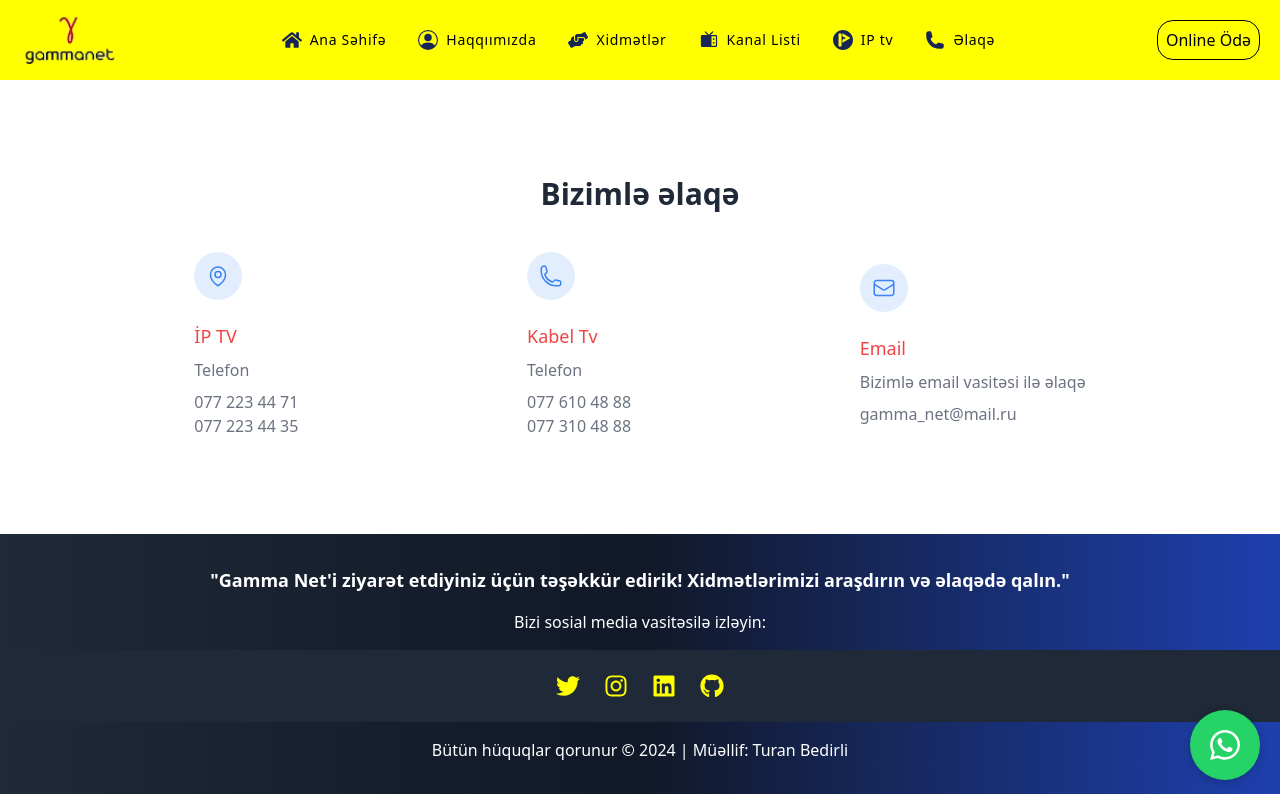
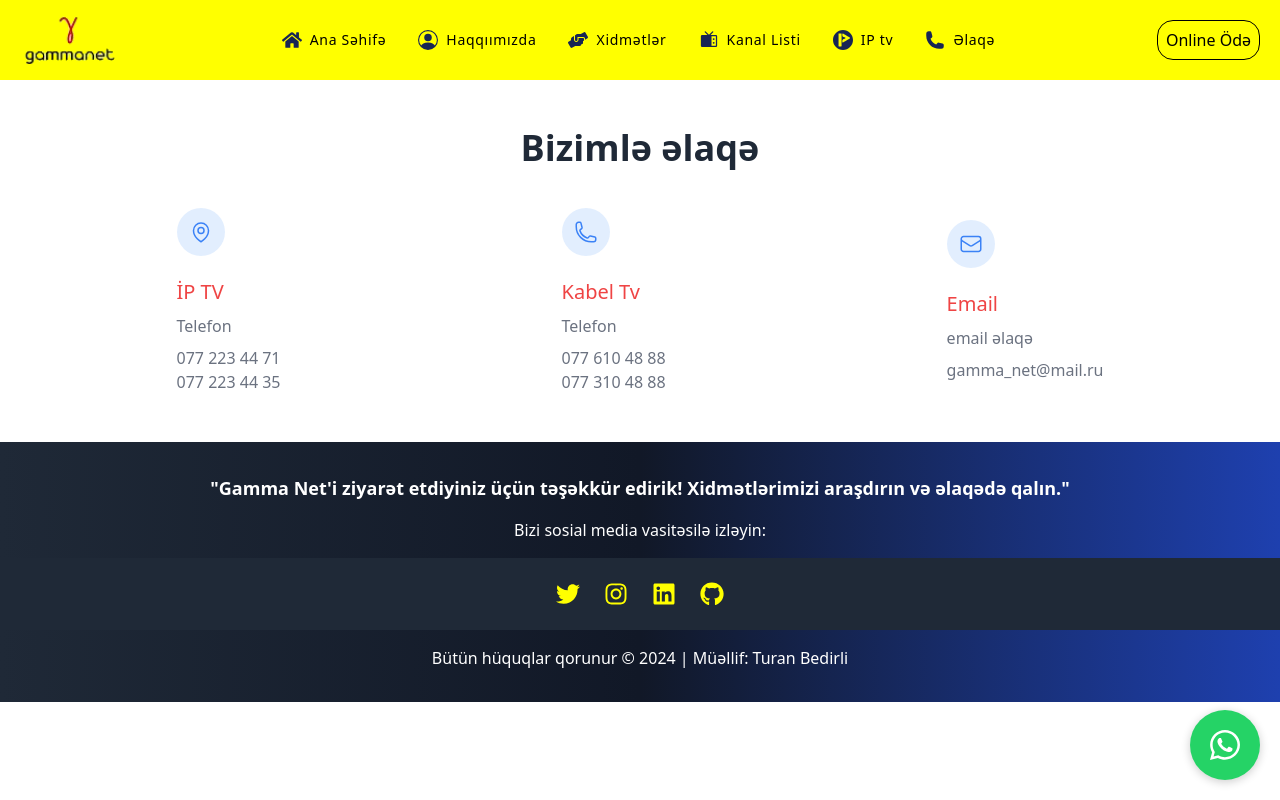
Before and after one commit to bedirlituran/netlika, a Next.js app: page /elaqe2 in a window 1280 px wide. Built offline with nearby package versions, Linux system fonts and the light colour scheme.

Commit message:
axirlaridi

```diff
--- a/app/elaqe2/page.jsx
+++ b/app/elaqe2/page.jsx
@@ -3,62 +3,47 @@
 
 const HomePage = () => {
   return (
-    <section className="bg-white dark:bg-gray-900 p-12">
-    <div className="container px-8 py-12 mx-auto">
+    <section className="bg-white dark:bg-gray-900 p-4 md:p-8 lg:p-12">
+      <div className="container mx-auto">
         <div>
-
-
-            <h1 className="flex items-center justify-center text-2xl mb-10 font-semibold text-gray-800 md:text-3xl dark:text-white ">Bizimlə əlaqə</h1>
-
-
+          <h1 className="text-2xl md:text-3xl lg:text-4xl flex items-center justify-center mb-6 md:mb-10 font-semibold text-gray-800 dark:text-white">
+            Bizimlə əlaqə
+          </h1>
         </div>
 
-        <div className="flex items-center justify-around  mt-10 md:grid-cols-2 lg:grid-cols-3">
-
-
-            <div>
+        <div className="flex flex-col gap-4 justify-center items-center md:flex-row md:gap-6 md:justify-around">
+          <div className="mb-8 md:mb-0">
             <span className="inline-block p-3 text-blue-500 rounded-full bg-blue-100/80 dark:bg-gray-800">
-                    <svg xmlns="http://www.w3.org/2000/svg" fill="none" viewBox="0 0 24 24" strokeWidth="1.5"
-                        stroke="currentColor" className="w-6 h-6">
+              <svg xmlns="http://www.w3.org/2000/svg" fill="none" viewBox="0 0 24 24" strokeWidth="1.5" stroke="currentColor" className="w-6 h-6">
                 <path strokeLinecap="round" strokeLinejoin="round" d="M15 10.5a3 3 0 11-6 0 3 3 0 016 0z" />
-                        <path strokeLinecap="round" strokeLinejoin="round"
-                            d="M19.5 10.5c0 7.142-7.5 11.25-7.5 11.25S4.5 17.642 4.5 10.5a7.5 7.5 0 1115 0z" />
+                <path strokeLinecap="round" strokeLinejoin="round" d="M19.5 10.5c0 7.142-7.5 11.25-7.5 11.25S4.5 17.642 4.5 10.5a7.5 7.5 0 1115 0z" />
               </svg>
             </span>
-
-                <h2 className="mt-4 text-lg font-medium text-red-500 dark:text-white">İP TV</h2>
+            <h2 className="mt-4 text-lg md:text-xl font-medium text-red-500 dark:text-white">İP TV</h2>
             <p className="mt-2 text-gray-500 dark:text-gray-400">Telefon</p>
-                <p className="mt-2 text-gray-500 dark:text-gray-400">077 223 44 71<br></br>077 223 44 35</p>
-
+            <p className="mt-2 text-gray-500 dark:text-gray-400">077 223 44 71<br />077 223 44 35</p>
           </div>
 
-            <div>
+          <div className="mb-8 md:mb-0">
             <span className="inline-block p-3 text-blue-500 rounded-full bg-blue-100/80 dark:bg-gray-800">
-                    <svg xmlns="http://www.w3.org/2000/svg" fill="none" viewBox="0 0 24 24" strokeWidth="1.5"
-                        stroke="currentColor" className="w-6 h-6">
-                        <path strokeLinecap="round" strokeLinejoin="round"
-                            d="M2.25 6.75c0 8.284 6.716 15 15 15h2.25a2.25 2.25 0 002.25-2.25v-1.372c0-.516-.351-.966-.852-1.091l-4.423-1.106c-.44-.11-.902.055-1.173.417l-.97 1.293c-.282.376-.769.542-1.21.38a12.035 12.035 0 01-7.143-7.143c-.162-.441.004-.928.38-1.21l1.293-.97c.363-.271.527-.734.417-1.173L6.963 3.102a1.125 1.125 0 00-1.091-.852H4.5A2.25 2.25 0 002.25 4.5v2.25z" />
+              <svg xmlns="http://www.w3.org/2000/svg" fill="none" viewBox="0 0 24 24" strokeWidth="1.5" stroke="currentColor" className="w-6 h-6">
+                <path strokeLinecap="round" strokeLinejoin="round" d="M2.25 6.75c0 8.284 6.716 15 15 15h2.25a2.25 2.25 0 002.25-2.25v-1.372c0-.516-.351-.966-.852-1.091l-4.423-1.106c-.44-.11-.902.055-1.173.417l-.97 1.293c-.282.376-.769.542-1.21.38a12.035 12.035 0 01-7.143-7.143c-.162-.441.004-.928.38-1.21l1.293-.97c.363-.271.527-.734.417-1.173L6.963 3.102a1.125 1.125 0 00-1.091-.852H4.5A2.25 2.25 0 002.25 4.5v2.25z" />
               </svg>
             </span>
-
-                <h2 className="mt-4 text-lg font-medium text-red-500 dark:text-white">Kabel Tv</h2>
+            <h2 className="mt-4 text-lg md:text-xl font-medium text-red-500 dark:text-white">Kabel Tv</h2>
             <p className="mt-2 text-gray-500 dark:text-gray-400">Telefon</p>
-                <p className="mt-2 text-gray-500 dark:text-gray-400">077 610 48 88 <br></br>
-                077 310 48 88</p>
+            <p className="mt-2 text-gray-500 dark:text-gray-400">077 610 48 88<br />077 310 48 88</p>
           </div>
 
-            <div>
+          <div className="mb-8 md:mb-0">
             <span className="inline-block p-3 text-blue-500 rounded-full bg-blue-100/80 dark:bg-gray-800">
-                    <svg xmlns="http://www.w3.org/2000/svg" fill="none" viewBox="0 0 24 24" strokeWidth="1.5"
-                        stroke="currentColor" className="w-6 h-6">
-                        <path stroke-linecap="round" strokeLinejoin="round"
-                            d="M21.75 6.75v10.5a2.25 2.25 0 01-2.25 2.25h-15a2.25 2.25 0 01-2.25-2.25V6.75m19.5 0A2.25 2.25 0 0019.5 4.5h-15a2.25 2.25 0 00-2.25 2.25m19.5 0v.243a2.25 2.25 0 01-1.07 1.916l-7.5 4.615a2.25 2.25 0 01-2.36 0L3.32 8.91a2.25 2.25 0 01-1.07-1.916V6.75" />
+              <svg xmlns="http://www.w3.org/2000/svg" fill="none" viewBox="0 0 24 24" strokeWidth="1.5" stroke="currentColor" className="w-6 h-6">
+                <path strokeLinecap="round" strokeLinejoin="round" d="M21.75 6.75v10.5a2.25 2.25 0 01-2.25 2.25h-15a2.25 2.25 0 01-2.25-2.25V6.75m19.5 0A2.25 2.25 0 0019.5 4.5h-15a2.25 2.25 0 00-2.25 2.25m19.5 0v.243a2.25 2.25 0 01-1.07 1.916l-7.5 4.615a2.25 2.25 0 01-2.36 0L3.32 8.91a2.25 2.25 0 01-1.07-1.916V6.75" />
               </svg>
             </span>
-
-                <h2 className="mt-4 text-lg font-medium text-red-500 dark:text-white">Email</h2>
-                <p className="mt-2 text-gray-500 dark:text-gray-400">Bizimlə email vasitəsi ilə əlaqə</p>
-                <p className="mt-2 text-gray-500 dark:text-gray-400 ">gamma_net@mail.ru</p>
+            <h2 className="mt-4 text-lg md:text-xl font-medium text-red-500 dark:text-white">Email</h2>
+            <p className="mt-2 text-gray-500 dark:text-gray-400">email əlaqə</p>
+            <p className="mt-2 text-gray-500 dark:text-gray-400">gamma_net@mail.ru</p>
           </div>
         </div>
       </div>
```
Lines whose indentation alone changed are shown as unchanged.
